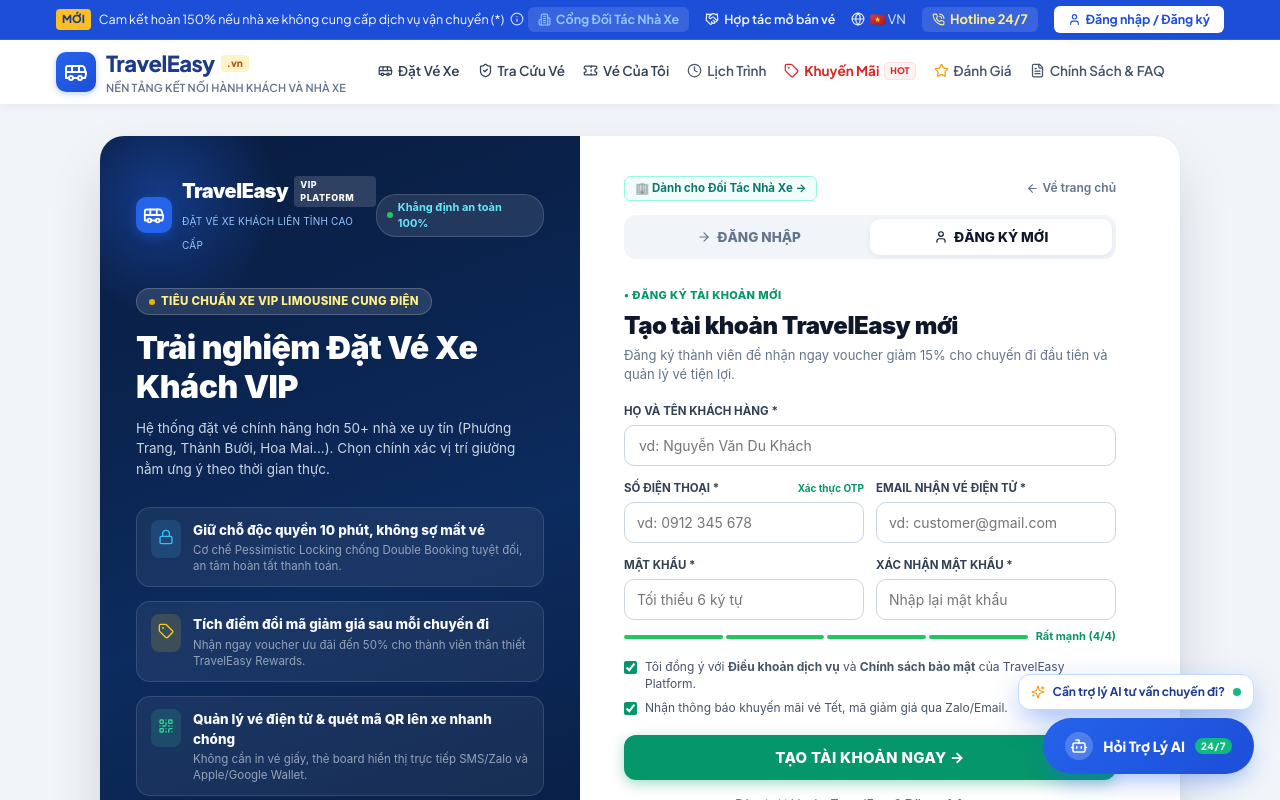
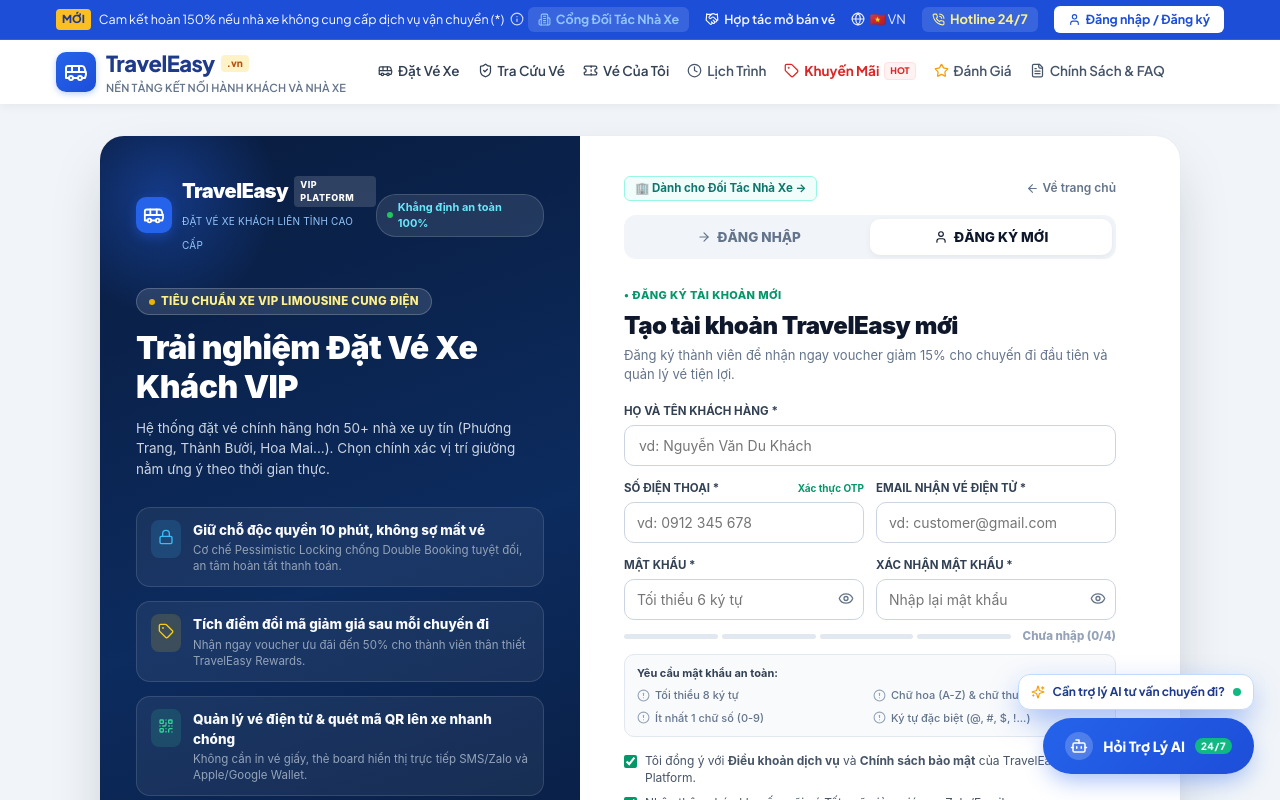
Before and after one commit to phamcongthanhvn2k6/traveleasy-platform, a React (Vite) app in the folder frontend/: page /auth in a window 1280 px wide. Both pictures are taken after a click on the button "ĐĂNG KÝ MỚI". Shown: the top 800 px of the page. Built offline with nearby package versions, Linux system fonts and the light colour scheme.

Commit message:
fix(auth): implement dynamic password strength validation with missing criteria checklist and guide

```diff
--- a/frontend/src/pages/customer/auth/CustomerAuthPage.tsx
+++ b/frontend/src/pages/customer/auth/CustomerAuthPage.tsx
@@ -1,4 +1,4 @@
-import React, { useState } from 'react';
+import React, { useState, useMemo } from 'react';
 import { Link, useNavigate, useLocation } from 'react-router-dom';
 import {
   Bus,
@@ -44,6 +44,62 @@
   const [agreeTerms, setAgreeTerms] = useState(true);
   const [receiveNews, setReceiveNews] = useState(true);
   const [showRegPassword, setShowRegPassword] = useState(false);
+  const [showRegConfirmPassword, setShowRegConfirmPassword] = useState(false);
+
+  // Dynamic Password Strength & Criteria Checker
+  const passwordCriteria = useMemo(() => {
+    const pwd = regPassword || '';
+    const hasMinLength = pwd.length >= 8;
+    const hasLower = /[a-z]/.test(pwd);
+    const hasUpper = /[A-Z]/.test(pwd);
+    const hasCase = hasLower && hasUpper;
+    const hasNumber = /\d/.test(pwd);
+    const hasSpecial = /[^A-Za-z0-9]/.test(pwd);
+
+    const checks = [
+      { id: 'length', label: 'Tối thiểu 8 ký tự', met: hasMinLength, detail: `${pwd.length}/8 ký tự` },
+      { id: 'case', label: 'Chữ hoa (A-Z) & chữ thường (a-z)', met: hasCase, detail: !hasUpper ? 'thiếu chữ hoa' : !hasLower ? 'thiếu chữ thường' : 'đã đạt' },
+      { id: 'number', label: 'Ít nhất 1 chữ số (0-9)', met: hasNumber, detail: !hasNumber ? 'thiếu số' : 'đã đạt' },
+      { id: 'special', label: 'Ký tự đặc biệt (@, #, $, !...)', met: hasSpecial, detail: !hasSpecial ? 'thiếu ký tự đặc biệt' : 'đã đạt' },
+    ];
+
+    const score = checks.filter(c => c.met).length;
+
+    let strengthLabel = 'Chưa nhập (0/4)';
+    let strengthColor = '#94a3b8';
+    let strengthBg = '#f1f5f9';
+
+    if (pwd.length === 0) {
+      strengthLabel = 'Chưa nhập (0/4)';
+      strengthColor = '#94a3b8';
+      strengthBg = '#f1f5f9';
+    } else if (score <= 1) {
+      strengthLabel = 'Rất yếu (1/4)';
+      strengthColor = '#ef4444';
+      strengthBg = '#fef2f2';
+    } else if (score === 2) {
+      strengthLabel = 'Trung bình (2/4)';
+      strengthColor = '#f59e0b';
+      strengthBg = '#fffbeb';
+    } else if (score === 3) {
+      strengthLabel = 'Khá mạnh (3/4)';
+      strengthColor = '#3b82f6';
+      strengthBg = '#eff6ff';
+    } else {
+      strengthLabel = 'Rất mạnh (4/4)';
+      strengthColor = '#10b981';
+      strengthBg = '#ecfdf5';
+    }
+
+    return {
+      checks,
+      score: pwd.length === 0 ? 0 : score,
+      strengthLabel,
+      strengthColor,
+      strengthBg,
+      isStrong: score >= 3
+    };
+  }, [regPassword]);
 
   // Status & loading
   const [loading, setLoading] = useState(false);
@@ -101,6 +157,21 @@
   const handleRegister = async (e: React.FormEvent) => {
     e.preventDefault();
     setErrorMessage(null);
+
+    if (regPassword.length < 6) {
+      const msg = 'Mật khẩu phải có tối thiểu 6 ký tự';
+      toast.warning(msg, 'Mật Khẩu Quá Ngắn');
+      setErrorMessage(msg);
+      return;
+    }
+
+    if (passwordCriteria.score < 2) {
+      const missingList = passwordCriteria.checks.filter(c => !c.met).map(c => c.label).join(', ');
+      const msg = `Mật khẩu còn yếu! Vui lòng bổ sung thêm: ${missingList}`;
+      toast.warning(msg, 'Mật Khẩu Chưa Đủ Mạnh');
+      setErrorMessage(msg);
+      return;
+    }
 
     if (regPassword !== regConfirmPassword) {
       const msg = 'Mật khẩu xác nhận không khớp với mật khẩu đã nhập';
@@ -840,6 +911,7 @@
                     <label style={{ display: 'block', fontSize: '11.5px', fontWeight: 700, color: '#334155', marginBottom: '5px' }}>
                       MẬT KHẨU *
                     </label>
+                    <div style={{ position: 'relative' }}>
                       <input
                         type={showRegPassword ? 'text' : 'password'}
                         required
@@ -848,48 +920,183 @@
                         onChange={(e) => setRegPassword(e.target.value)}
                         style={{
                           width: '100%',
-                        padding: '11px 12px',
+                          padding: '11px 36px 11px 12px',
                           borderRadius: '10px',
-                        border: '1px solid #cbd5e1',
+                          border: `1px solid ${regPassword.length > 0 ? (passwordCriteria.score >= 2 ? '#86efac' : '#fca5a5') : '#cbd5e1'}`,
                           fontSize: '14px',
                           outline: 'none',
                           boxSizing: 'border-box'
                         }}
                       />
+                      <button
+                        type="button"
+                        onClick={() => setShowRegPassword(!showRegPassword)}
+                        style={{
+                          position: 'absolute',
+                          right: '10px',
+                          top: '50%',
+                          transform: 'translateY(-50%)',
+                          border: 'none',
+                          background: 'none',
+                          color: '#64748b',
+                          cursor: 'pointer'
+                        }}
+                      >
+                        {showRegPassword ? <EyeOff size={16} /> : <Eye size={16} />}
+                      </button>
+                    </div>
                   </div>
 
                   <div>
                     <label style={{ display: 'block', fontSize: '11.5px', fontWeight: 700, color: '#334155', marginBottom: '5px' }}>
                       XÁC NHẬN MẬT KHẨU *
                     </label>
+                    <div style={{ position: 'relative' }}>
                       <input
-                      type={showRegPassword ? 'text' : 'password'}
+                        type={showRegConfirmPassword ? 'text' : 'password'}
                         required
                         placeholder="Nhập lại mật khẩu"
                         value={regConfirmPassword}
                         onChange={(e) => setRegConfirmPassword(e.target.value)}
                         style={{
                           width: '100%',
-                        padding: '11px 12px',
+                          padding: '11px 36px 11px 12px',
                           borderRadius: '10px',
-                        border: '1px solid #cbd5e1',
+                          border: `1px solid ${regConfirmPassword.length > 0 ? (regPassword === regConfirmPassword ? '#86efac' : '#fca5a5') : '#cbd5e1'}`,
                           fontSize: '14px',
                           outline: 'none',
                           boxSizing: 'border-box'
                         }}
                       />
+                      <button
+                        type="button"
+                        onClick={() => setShowRegConfirmPassword(!showRegConfirmPassword)}
+                        style={{
+                          position: 'absolute',
+                          right: '10px',
+                          top: '50%',
+                          transform: 'translateY(-50%)',
+                          border: 'none',
+                          background: 'none',
+                          color: '#64748b',
+                          cursor: 'pointer'
+                        }}
+                      >
+                        {showRegConfirmPassword ? <EyeOff size={16} /> : <Eye size={16} />}
+                      </button>
+                    </div>
+
+                    {/* Inline password match notification */}
+                    {regConfirmPassword.length > 0 && (
+                      <div style={{
+                        marginTop: '4px',
+                        display: 'flex',
+                        alignItems: 'center',
+                        gap: '4px',
+                        fontSize: '11px',
+                        fontWeight: 600,
+                        color: regPassword === regConfirmPassword ? '#16a34a' : '#dc2626'
+                      }}>
+                        {regPassword === regConfirmPassword ? (
+                          <>
+                            <CheckCircle size={12} /> Mật khẩu khớp hoàn toàn
+                          </>
+                        ) : (
+                          <>
+                            <AlertCircle size={12} /> Mật khẩu chưa khớp
+                          </>
+                        )}
+                      </div>
+                    )}
                   </div>
                 </div>
 
-                {/* PASSWORD STRENGTH INDICATOR */}
-                <div style={{ marginBottom: '14px', display: 'flex', alignItems: 'center', gap: '8px', fontSize: '11px', color: '#059669', fontWeight: 700 }}>
-                  <div style={{ display: 'flex', gap: '3px', flex: 1 }}>
-                    <div style={{ flex: 1, height: '4px', backgroundColor: '#22c55e', borderRadius: '2px' }} />
-                    <div style={{ flex: 1, height: '4px', backgroundColor: '#22c55e', borderRadius: '2px' }} />
-                    <div style={{ flex: 1, height: '4px', backgroundColor: '#22c55e', borderRadius: '2px' }} />
-                    <div style={{ flex: 1, height: '4px', backgroundColor: '#22c55e', borderRadius: '2px' }} />
+                {/* DYNAMIC PASSWORD STRENGTH INDICATOR & REQUIREMENT CHECKLIST */}
+                <div style={{ marginBottom: '16px' }}>
+                  {/* Strength Bar & Status Label */}
+                  <div style={{ display: 'flex', alignItems: 'center', gap: '10px', marginBottom: '8px' }}>
+                    <div style={{ display: 'flex', gap: '4px', flex: 1 }}>
+                      {[1, 2, 3, 4].map((step) => {
+                        const isFilled = passwordCriteria.score >= step;
+                        return (
+                          <div
+                            key={step}
+                            style={{
+                              flex: 1,
+                              height: '5px',
+                              backgroundColor: isFilled ? passwordCriteria.strengthColor : '#e2e8f0',
+                              borderRadius: '3px',
+                              transition: 'all 0.25s ease'
+                            }}
+                          />
+                        );
+                      })}
                     </div>
-                  <span>Rất mạnh (4/4)</span>
+                    <span style={{
+                      fontSize: '11.5px',
+                      fontWeight: 800,
+                      color: passwordCriteria.strengthColor,
+                      minWidth: '95px',
+                      textAlign: 'right'
+                    }}>
+                      {passwordCriteria.strengthLabel}
+                    </span>
+                  </div>
+
+                  {/* Guidance Box: Shows what is satisfied and what is still missing */}
+                  <div style={{
+                    backgroundColor: regPassword.length === 0 ? '#f8fafc' : (passwordCriteria.score === 4 ? '#f0fdf4' : '#fffbeb'),
+                    border: `1px solid ${regPassword.length === 0 ? '#e2e8f0' : (passwordCriteria.score === 4 ? '#bbf7d0' : '#fef08a')}`,
+                    borderRadius: '10px',
+                    padding: '10px 12px',
+                    transition: 'all 0.2s ease'
+                  }}>
+                    <div style={{
+                      display: 'flex',
+                      alignItems: 'center',
+                      justifyContent: 'space-between',
+                      marginBottom: '6px',
+                      fontSize: '11px',
+                      fontWeight: 700,
+                      color: '#334155'
+                    }}>
+                      <span>Yêu cầu mật khẩu an toàn:</span>
+                      {regPassword.length > 0 && passwordCriteria.score < 4 && (
+                        <span style={{ color: '#d97706', fontSize: '10.5px' }}>
+                          ⚠️ Còn thiếu {4 - passwordCriteria.score} tiêu chí bên dưới
+                        </span>
+                      )}
+                      {passwordCriteria.score === 4 && (
+                        <span style={{ color: '#16a34a', fontSize: '10.5px' }}>
+                          ✓ Đã đáp ứng mọi tiêu chí bảo mật
+                        </span>
+                      )}
+                    </div>
+
+                    <div style={{ display: 'grid', gridTemplateColumns: '1fr 1fr', gap: '6px' }}>
+                      {passwordCriteria.checks.map((chk) => (
+                        <div
+                          key={chk.id}
+                          style={{
+                            display: 'flex',
+                            alignItems: 'center',
+                            gap: '5px',
+                            fontSize: '11px',
+                            color: chk.met ? '#16a34a' : (regPassword.length > 0 ? '#dc2626' : '#64748b'),
+                            fontWeight: chk.met ? 700 : 500,
+                            transition: 'color 0.2s ease'
+                          }}
+                        >
+                          {chk.met ? (
+                            <CheckCircle size={13} style={{ color: '#16a34a', flexShrink: 0 }} />
+                          ) : (
+                            <AlertCircle size={13} style={{ color: regPassword.length > 0 ? '#ef4444' : '#94a3b8', flexShrink: 0 }} />
+                          )}
+                          <span>{chk.label}</span>
+                        </div>
+                      ))}
+                    </div>
+                  </div>
                 </div>
 
                 {/* CHECKBOXES */}
```
Lines whose indentation alone changed are shown as unchanged.
